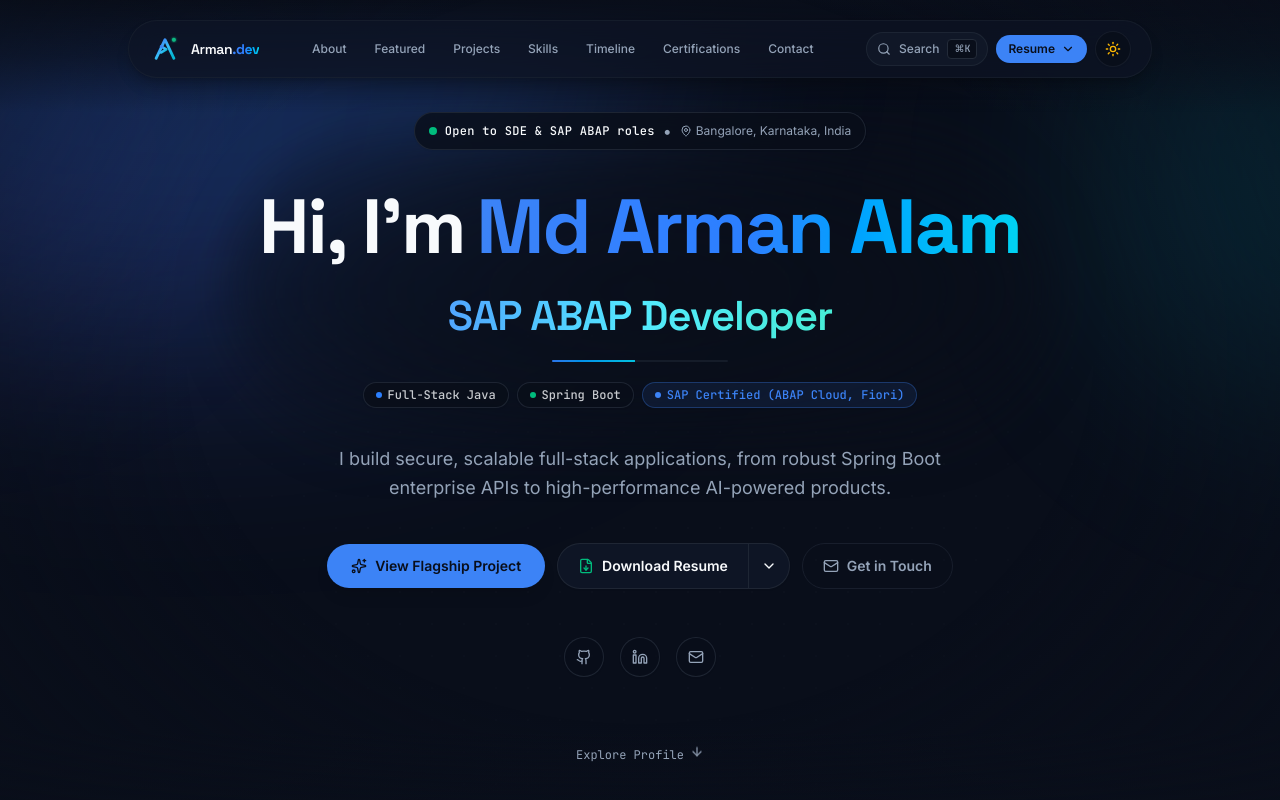
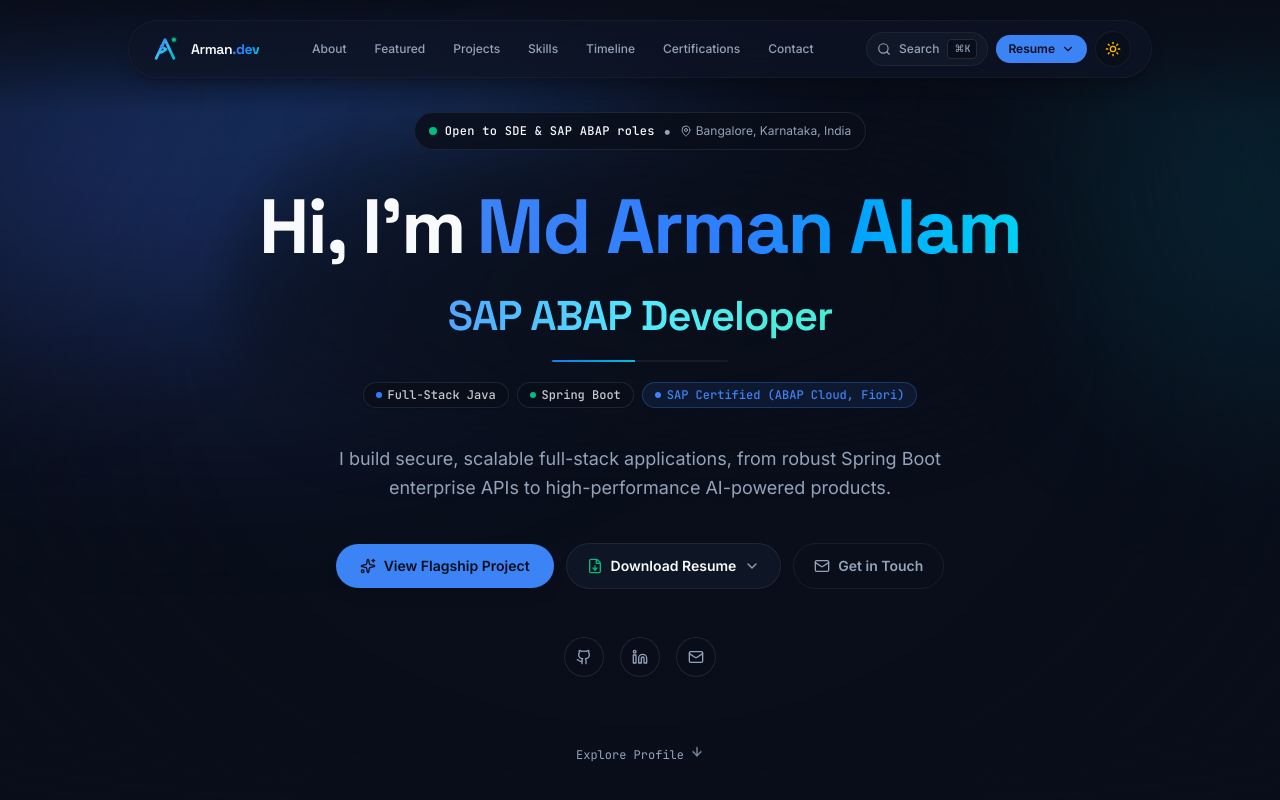
Before and after one commit to MdArman09/Md-Arman-Portfolio, a Next.js app: page / in a window 1280 px wide. Shown: the top 800 px of the page. Built offline with nearby package versions, Linux system fonts and the light colour scheme.

Commit message:
fix(hero): make Download Resume a unified dropdown trigger button

```diff
--- a/components/shared/resume-dropdown.tsx
+++ b/components/shared/resume-dropdown.tsx
@@ -158,36 +158,28 @@ export function ResumeDropdown({ variant = "hero", className }: ResumeDropdownPr
     );
   }
 
-  // Hero variant (large, prominent split/dropdown button)
+  // Hero variant (prominent unified dropdown button)
   return (
     <div className="relative inline-block text-left" ref={dropdownRef}>
-      <div className="inline-flex rounded-full shadow-xs border border-border/80 bg-card">
-        <a
-          href={siteConfig.links.resumeSde}
-          download="Md_Arman_SDE.pdf"
-          target="_blank"
-          rel="noopener noreferrer"
-          className="inline-flex items-center gap-2 px-4 sm:px-5 py-3 rounded-l-full text-sm font-semibold hover:bg-muted/80 text-foreground transition-all duration-200 cursor-pointer"
+      <button
+        onClick={() => setIsOpen((prev) => !prev)}
+        aria-haspopup="menu"
+        aria-expanded={isOpen}
+        aria-label="Download Resume options (Choose SDE or SAP ABAP)"
+        className={cn(
+          "inline-flex items-center gap-2 px-5 py-3 rounded-full text-sm font-semibold border border-border/80 bg-card hover:bg-muted/80 text-foreground transition-all duration-200 shadow-xs cursor-pointer focus-visible:ring-2 focus-visible:ring-ring",
+          className
+        )}
       >
         <FileDown className="w-4 h-4 text-emerald-500" />
         <span>Download Resume</span>
-        </a>
-
-        <button
-          onClick={() => setIsOpen(!isOpen)}
-          aria-haspopup="menu"
-          aria-expanded={isOpen}
-          aria-label="Toggle resume download options (SDE or SAP ABAP)"
-          className="px-3 py-3 border-l border-border/80 rounded-r-full hover:bg-muted/80 text-foreground transition-colors cursor-pointer"
-        >
         <ChevronDown
           className={cn(
-              "w-4 h-4 transition-transform duration-200",
-              isOpen && "rotate-180"
+            "w-4 h-4 transition-transform duration-200 text-muted-foreground",
+            isOpen && "rotate-180 text-foreground"
           )}
         />
       </button>
-      </div>
 
       {isOpen && (
         <div
```
Lines whose indentation alone changed are shown as unchanged.
